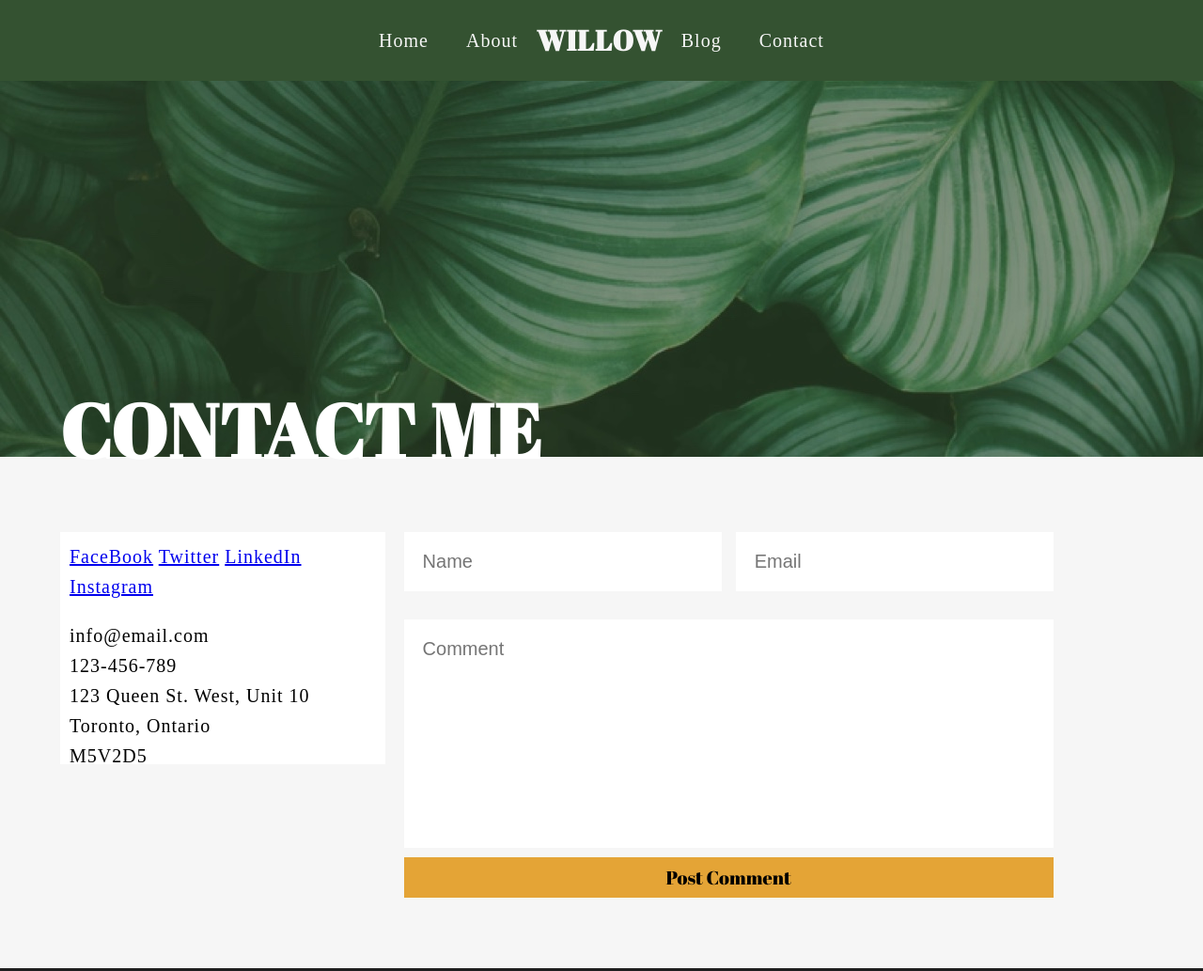
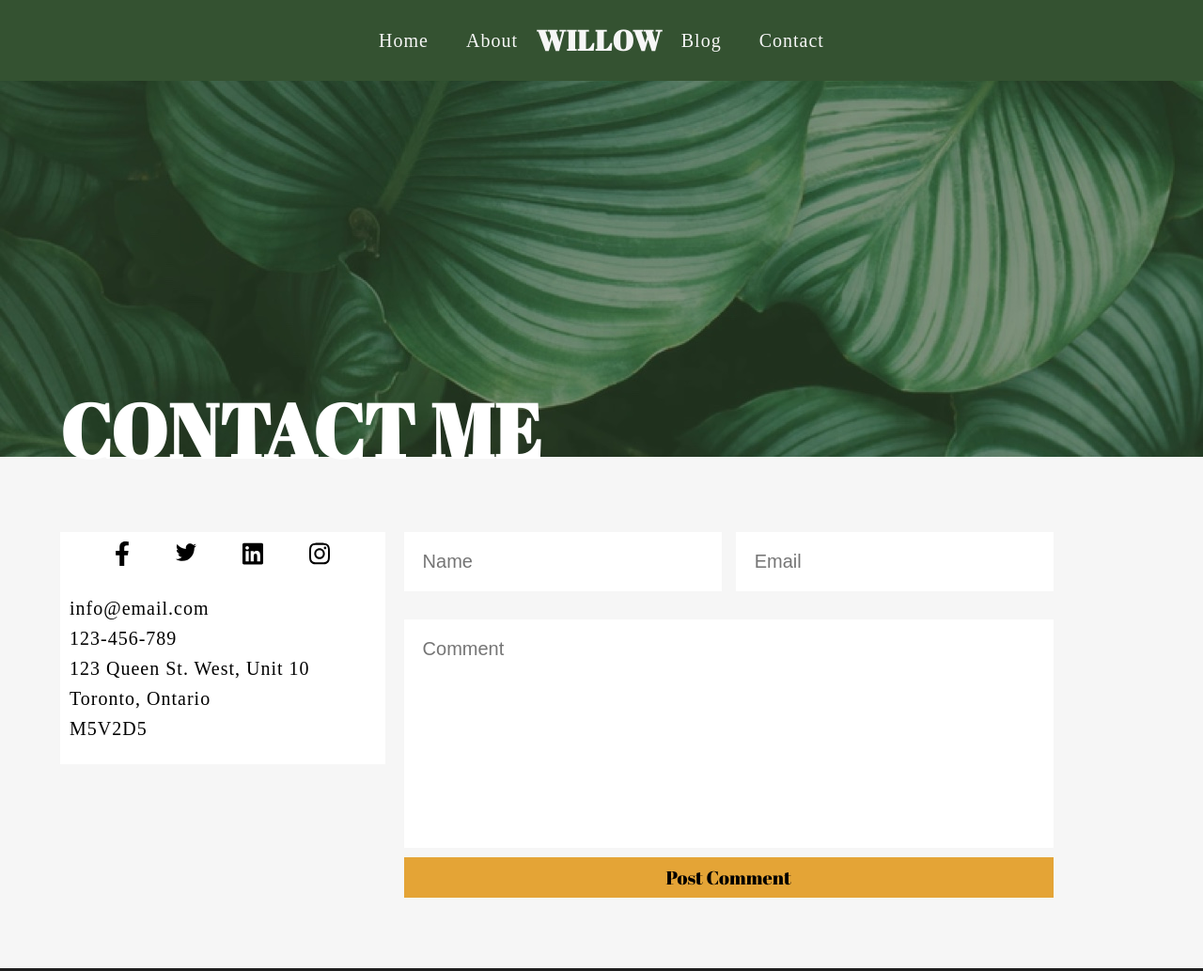
Before and after one commit to ScottMartino/scottmartino-project01, a plain HTML site: page contact.html in a window 1280 px wide. Shown: the top 1033 px of the page at 94% size. Drawn offline with Linux system fonts and the light colour scheme; a web font is replaced by a local one.

Commit message:
contact form styling

```diff
--- a/contact.html
+++ b/contact.html
@@ -29,15 +29,21 @@
 <!-- Start of main -->
     <main>
         <div class="wrapper">
-
             <div class="contact-container">
-
                 <article class="address-box">
                     <div class="links-box">
-                        <a href="#">FaceBook</a>
-                        <a href="#">Twitter</a>
-                        <a href="#">LinkedIn</a>
-                        <a href="#">Instagram</a><br>
+                        <div class="facebook-link">
+                            <a href="https://www.facebook.com"><img src="./assets/facebook.svg" alt="facebook icon"></a>
+                        </div>
+                        <div class="twitter-link">
+                        <a href="https://www.twitter.com"><img src="./assets/twitter.svg" alt="twitter icon"></a>
+                        </div>
+                        <div class="linkedin-link">
+                        <a href="https://www.linkedin.com"><img src="./assets/linkedin.svg" alt="linkedin icon"></a>
+                        </div>
+                        <div class="instagram-link">
+                        <a href="https://www.instagram.com"><img src="./assets/instagram.svg" alt="instagram icon"></a><br>
+                        </div>
                     </div>
                     <div class="info-box">
                         <p>info@email.com<br>
@@ -47,10 +53,6 @@
                         M5V2D5<br>
                     </div>
                 </article>
-
-
-
-
                 <div class="contact-form">
                     <form action="#" class="comment-form">
                         <div class="top-form">
@@ -65,10 +67,8 @@
                         </div>
                     </form>
                 </div>
-
             </div>
-
-        </div><!-- End of Wrapper -->
+        </div>
     </main>
 <!-- End of Main -->
 <!-- Start of Footer -->
--- a/styles/sass/partials/_contact.scss
+++ b/styles/sass/partials/_contact.scss
@@ -21,7 +21,20 @@
     background-color: white;
 }
 
+.facebook-link{
+    width:5%;
+}
 
+.twitter-link,
+.linkedin-link,
+.instagram-link{
+    width:7%;
+}
+
+.links-box{
+    display: flex;
+    justify-content: space-evenly;
+}
 
 .contact-container{
     display: flex;
```
Also changed, not shown: assets/facebook.svg (added), assets/instagram.svg (added), assets/linkedin.svg (added), assets/twitter.svg (added), styles/styles.css.
